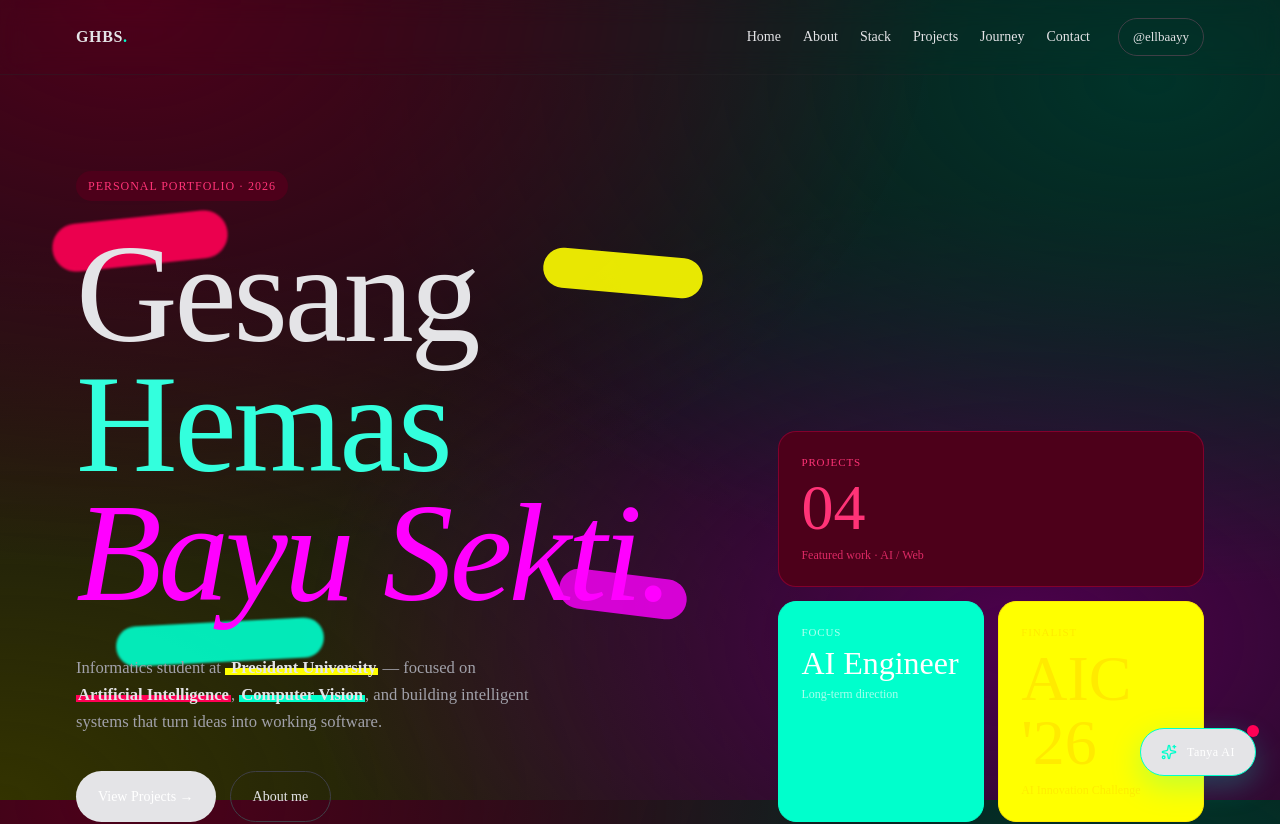
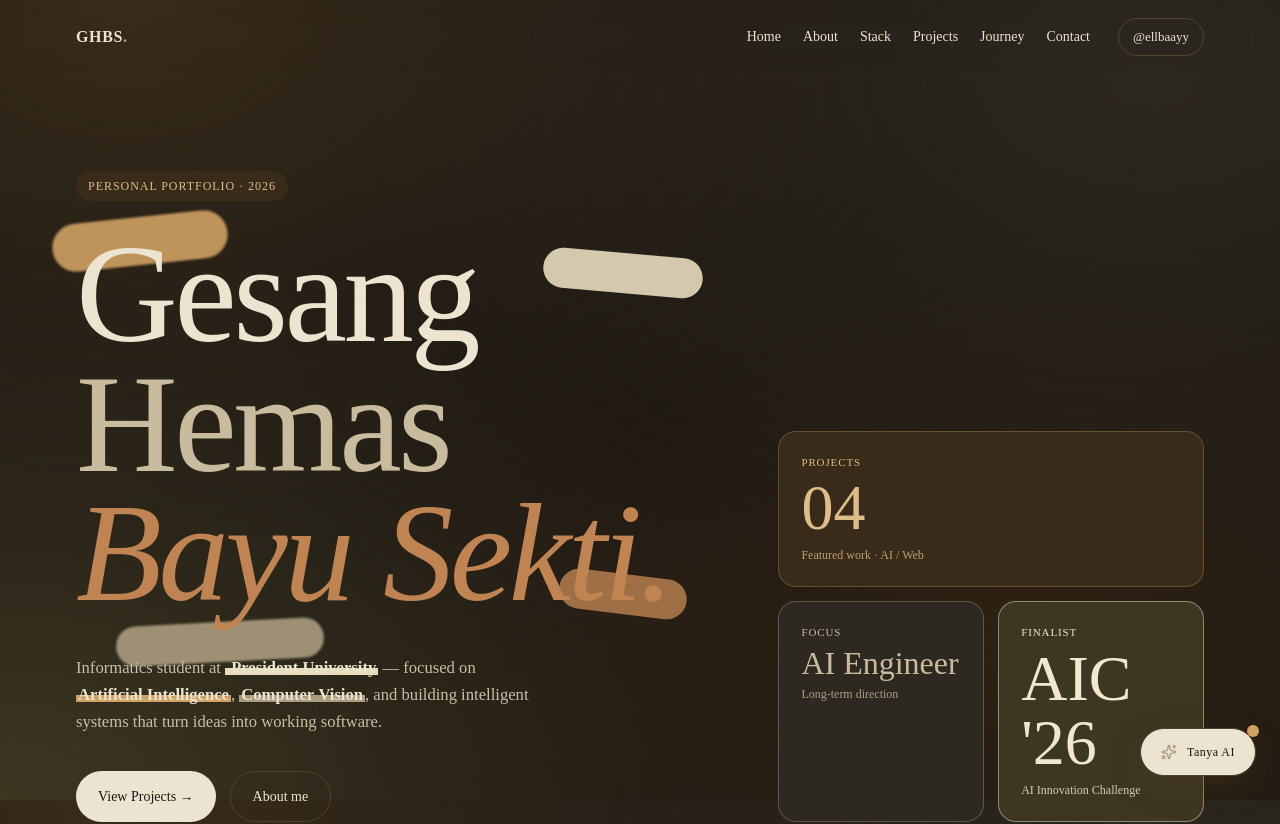
Before and after one commit to Ellbaayy/porto-GHBS, a Next.js app: page / in a window 1280 px wide. Shown: the top 824 px of the page. Built offline with nearby package versions, Linux system fonts and the light colour scheme.

Commit message:
Redesign palette: calm earthy gray-brown-cream, remove neon pop colors

```diff
--- a/src/app/globals.css
+++ b/src/app/globals.css
@@ -4,38 +4,39 @@
    Theme tokens — clean white, sage accent, editorial type pairing
 ---------------------------------------------------------------- */
 :root {
-  --bg: #121214;
-  --bg-soft: #18181b;
-  --bg-warm: #202024;
-  --ink: #e4e4e7;
-  --ink-soft: #a1a1aa;
-  --muted: #8f8f98;
-  --line: #27272a;
-  --line-strong: #3f3f46;
+  /* Hangat & kalem — abu-abu kecoklatan + cream */
+  --bg: #181512;
+  --bg-soft: #201c17;
+  --bg-warm: #2a251e;
+  --ink: #ece3d0;
+  --ink-soft: #c9bfa9;
+  --muted: #a0967f;
+  --line: #322c23;
+  --line-strong: #4d4434;
 
-  /* Anchor palette — calm nature */
-  --accent: #5a7a4a;
-  --accent-deep: #3f5a33;
-  --accent-soft: #e7ede1;
-  --dark: #14130f;
-  --dark-ink: #f4f1ea;
+  /* Anchor — caramel hangat */
+  --accent: #c69a5f;
+  --accent-deep: #a97c42;
+  --accent-soft: #3d3120;
+  --dark: #0f0d09;
+  --dark-ink: #ece3d0;
 
-  /* Pop palette — Nyentrik, loud, bold */
-  --coral:      #ff0055;
-  --coral-deep: #ff3377;
-  --coral-soft: #4d001a;
+  /* Aksen kalem — keluarga earthy (coklat · taupe · cream · caramel) */
+  --coral:      #cfa163;
+  --coral-deep: #dfbd88;
+  --coral-soft: #382b1a;
 
-  --lemon:      #ffff00;
-  --lemon-deep: #ffea00;
-  --lemon-soft: #333300;
+  --lemon:      #e8dcbd;
+  --lemon-deep: #f1e7cf;
+  --lemon-soft: #3d3621;
 
-  --cobalt:      #00ffcc;
-  --cobalt-deep: #33ffdd;
-  --cobalt-soft: #003329;
+  --cobalt:      #ab9c80;
+  --cobalt-deep: #c9bb9e;
+  --cobalt-soft: #2d2820;
 
-  --plum:      #ff00ff;
-  --plum-deep: #ff33ff;
-  --plum-soft: #4d004d;
+  --plum:      #bf8452;
+  --plum-deep: #d8a775;
+  --plum-soft: #2f2113;
 }
 
 @theme inline {
--- a/src/components/About.tsx
+++ b/src/components/About.tsx
@@ -46,7 +46,7 @@ export function About() {
             <div className="flex flex-wrap gap-3.5 mt-7">
               <a
                 href="#contact"
-                className="inline-flex items-center justify-center px-[22px] py-[14px] text-[14px] font-medium rounded-full bg-ink text-white hover:bg-coral hover:-translate-y-px transition"
+                className="inline-flex items-center justify-center px-[22px] py-[14px] text-[14px] font-medium rounded-full bg-ink text-bg hover:bg-accent hover:-translate-y-px transition"
               >
                 Get in touch →
               </a>
@@ -80,7 +80,7 @@ export function About() {
             {interests.map((tag) => (
               <li
                 key={tag}
-                className="text-[14px] px-[14px] py-2 border border-line-strong rounded-full text-ink-soft bg-bg-soft hover:bg-lemon hover:text-ink hover:border-lemon-deep transition cursor-default"
+                className="text-[14px] px-[14px] py-2 border border-line-strong rounded-full text-ink-soft bg-bg-soft hover:bg-coral-soft hover:text-coral-deep hover:border-coral transition cursor-default"
               >
                 {tag}
               </li>
--- a/src/components/Chatbot.tsx
+++ b/src/components/Chatbot.tsx
@@ -113,7 +113,7 @@ export function Chatbot() {
       {!isOpen && (
         <button
           onClick={() => setIsOpen(true)}
-          className="group relative flex items-center gap-2.5 px-5 py-3.5 bg-ink text-white border border-cobalt rounded-full shadow-[0_10px_30px_rgba(0,255,204,0.25)] hover:border-coral hover:shadow-[0_10px_30px_rgba(255,0,85,0.3)] hover:-translate-y-0.5 transition-all duration-300 font-mono text-[12px] font-medium tracking-[0.04em] cursor-pointer"
+          className="group relative flex items-center gap-2.5 px-5 py-3.5 bg-ink text-bg border border-line-strong rounded-full shadow-[0_10px_30px_rgba(79,59,34,0.35)] hover:border-accent hover:shadow-[0_10px_30px_rgba(79,59,34,0.5)] hover:-translate-y-0.5 transition-all duration-300 font-mono text-[12px] font-medium tracking-[0.04em] cursor-pointer"
           aria-label="Open AI Chat"
         >
           <span className="absolute -top-1 -right-1 w-3 h-3 bg-coral rounded-full animate-ping" />
@@ -168,7 +168,7 @@ export function Chatbot() {
                   <div
                     className={`px-4 py-3 leading-relaxed ${
                       m.role === "user"
-                        ? "bg-ink text-white border border-ink rounded-2xl rounded-tr-sm"
+                        ? "bg-ink text-bg border border-ink rounded-2xl rounded-tr-sm"
                         : "bg-bg text-ink border border-line rounded-2xl rounded-tl-sm"
                     }`}
                   >
@@ -232,7 +232,7 @@ export function Chatbot() {
             <button
               type="submit"
               disabled={isLoading || !input.trim()}
-              className="w-10 h-10 rounded-full bg-cobalt text-bg flex items-center justify-center hover:bg-coral transition disabled:opacity-40 disabled:cursor-not-allowed disabled:hover:bg-cobalt shrink-0 cursor-pointer"
+              className="w-10 h-10 rounded-full bg-accent text-bg flex items-center justify-center hover:bg-accent-deep transition disabled:opacity-40 disabled:cursor-not-allowed disabled:hover:bg-cobalt shrink-0 cursor-pointer"
               aria-label="Send message"
             >
               <Send className="w-4 h-4" />
--- a/src/components/Hero.tsx
+++ b/src/components/Hero.tsx
@@ -48,7 +48,7 @@ export function Hero() {
             <div className="flex flex-wrap gap-3.5">
               <a
                 href="#projects"
-                className="inline-flex items-center justify-center px-[22px] py-[14px] text-[14px] font-medium rounded-full bg-ink text-white hover:bg-accent-deep hover:-translate-y-px transition"
+                className="inline-flex items-center justify-center px-[22px] py-[14px] text-[14px] font-medium rounded-full bg-ink text-bg hover:bg-accent-deep hover:-translate-y-px transition"
               >
                 View Projects →
               </a>
@@ -74,26 +74,24 @@ export function Hero() {
               <span className="text-[12px] text-coral-deep/80">{heroStats[0].foot}</span>
             </div>
 
-            <div className="bg-cobalt border border-cobalt rounded-[18px] p-[22px] flex flex-col gap-1.5 hover:bg-cobalt-deep transition">
-              <span className="font-mono text-[11px] uppercase tracking-[0.08em] text-white/70">
+            <div className="bg-cobalt-soft border border-cobalt/40 rounded-[18px] p-[22px] flex flex-col gap-1.5 hover:border-cobalt-deep transition">
+              <span className="font-mono text-[11px] uppercase tracking-[0.08em] text-cobalt-deep">
                 {heroStats[1].label}
               </span>
-              <span className="font-serif text-[clamp(24px,2.5vw,32px)] leading-none text-white">
+              <span className="font-serif text-[clamp(24px,2.5vw,32px)] leading-none text-cobalt-deep">
                 {heroStats[1].display}
               </span>
-              <span className="text-[12px] text-white/65">{heroStats[1].foot}</span>
+              <span className="text-[12px] text-cobalt-deep/80">{heroStats[1].foot}</span>
             </div>
 
-            <div className="bg-lemon border border-lemon-deep rounded-[18px] p-[22px] flex flex-col gap-1.5 hover:bg-lemon-deep transition group">
-              <span className="font-mono text-[11px] uppercase tracking-[0.08em] text-lemon-deep group-hover:text-ink transition">
+            <div className="bg-lemon-soft border border-lemon/50 rounded-[18px] p-[22px] flex flex-col gap-1.5 hover:border-lemon-deep transition">
+              <span className="font-mono text-[11px] uppercase tracking-[0.08em] text-lemon-deep">
                 {heroStats[2].label}
               </span>
-              <span className="font-serif text-[clamp(40px,5vw,64px)] leading-none text-lemon-deep group-hover:text-ink transition">
+              <span className="font-serif text-[clamp(40px,5vw,64px)] leading-none text-lemon-deep">
                 {heroStats[2].display}
               </span>
-              <span className="text-[12px] text-lemon-deep/90 group-hover:text-ink/80 transition">
-                {heroStats[2].foot}
-              </span>
+              <span className="text-[12px] text-lemon-deep/85">{heroStats[2].foot}</span>
             </div>
           </aside>
         </div>
--- a/src/components/Projects.tsx
+++ b/src/components/Projects.tsx
@@ -70,7 +70,7 @@ export function Projects() {
             className={cn(
               "w-14 h-14 self-center rounded-full border border-line bg-bg-soft",
               "text-ink font-mono text-[20px] flex items-center justify-center",
-              "hover:bg-cobalt hover:text-white hover:border-cobalt transition",
+              "hover:bg-ink hover:text-bg hover:border-ink transition",
               "disabled:opacity-35 disabled:cursor-not-allowed",
             )}
           >
@@ -132,7 +132,7 @@ export function Projects() {
             className={cn(
               "w-14 h-14 self-center rounded-full border border-line bg-bg-soft",
               "text-ink font-mono text-[20px] flex items-center justify-center",
-              "hover:bg-cobalt hover:text-white hover:border-cobalt transition",
+              "hover:bg-ink hover:text-bg hover:border-ink transition",
               "disabled:opacity-35 disabled:cursor-not-allowed",
             )}
           >
```
Also changed, not shown: src/components/Journey.tsx (+5 -5 lines).
